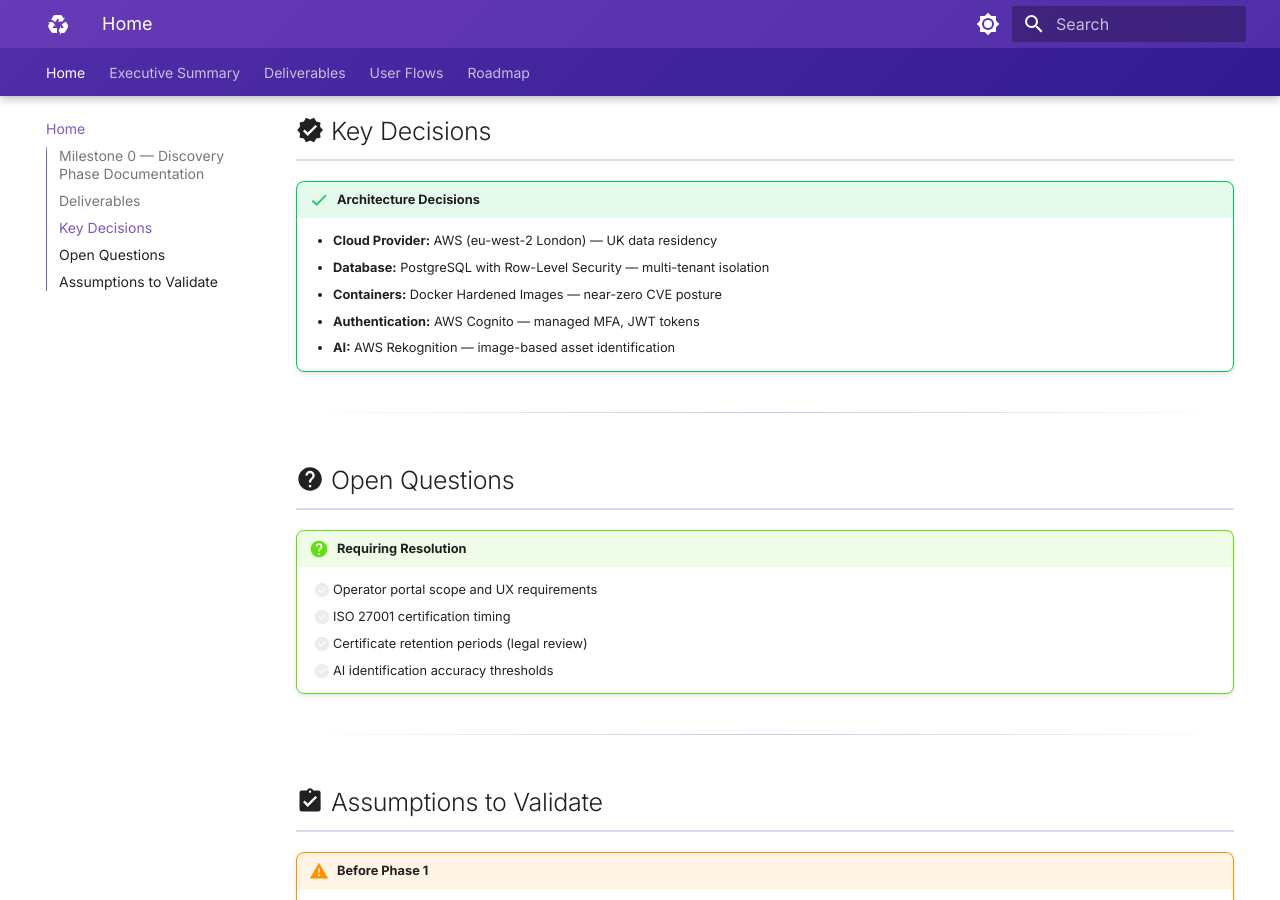
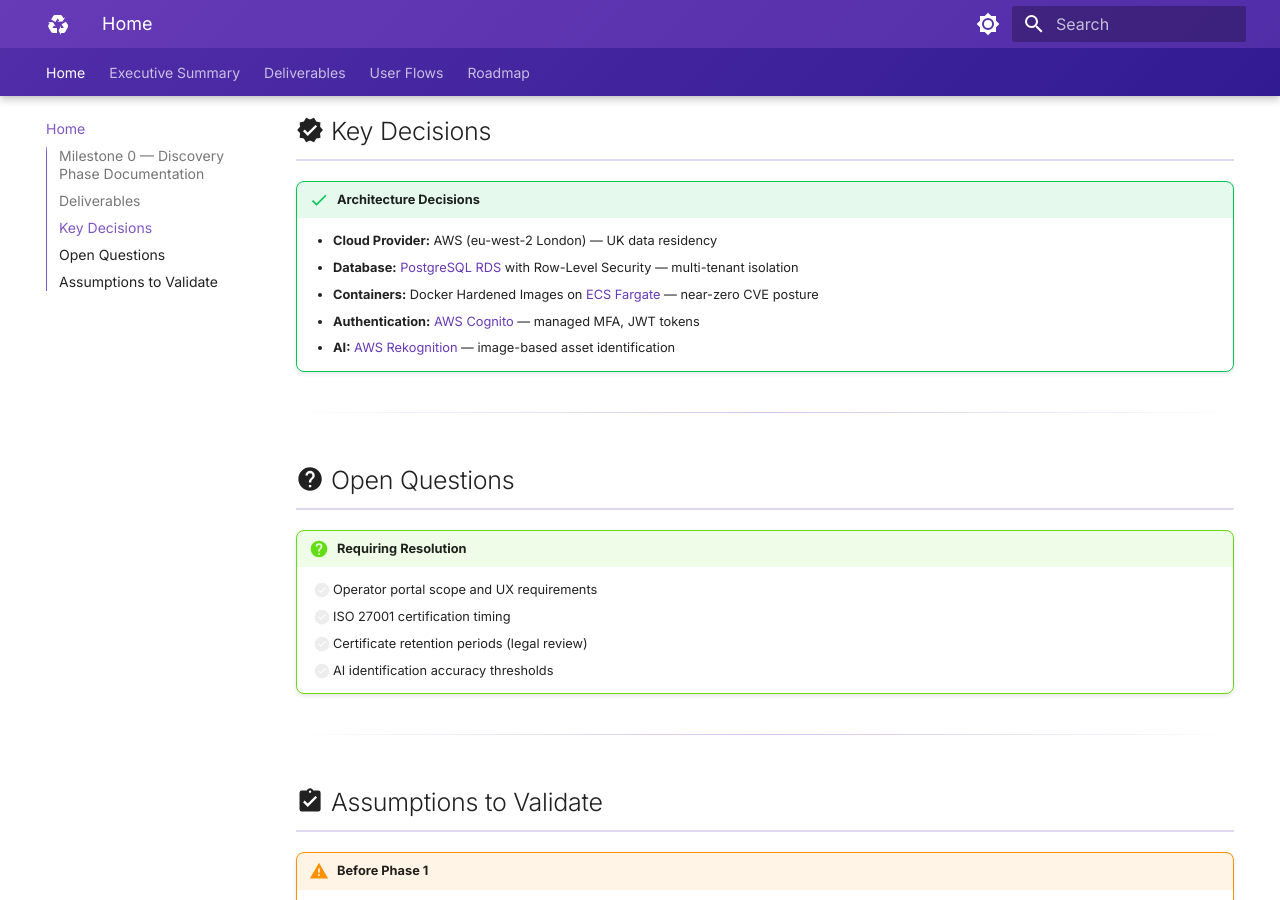
Before and after one commit to nugehs/ai-reclaim-m0, an MkDocs documentation site: the page built from docs/index.md, in a window 1280 px wide and 900 px high, scrolled down 1153 px. Built offline with MkDocs 1.6.1 and Material for MkDocs 9.7.7, drawn with Linux system fonts in a browser that asks for light colours; emoji names are drawn with the system emoji font.

Commit message:
Add AWS service hyperlinks to documentation
Added clickable links to official AWS documentation for all services mentioned:
- S3, CloudFront, WAF, ECS Fargate, ECR, Cognito
- RDS PostgreSQL, ElastiCache Redis, Rekognition
- KMS, CloudTrail, Aurora Serverless, AWS Config, ALB

Updated in:
- docs/01-system-architecture/README.md
- docs/index.md

Co-Authored-By: Claude Opus 4.5 <noreply@anthropic.com>

```diff
--- a/docs/index.md
+++ b/docs/index.md
@@ -35,10 +35,10 @@
 
 !!! success "Architecture Decisions"
     - **Cloud Provider:** AWS (eu-west-2 London) — UK data residency
-    - **Database:** PostgreSQL with Row-Level Security — multi-tenant isolation
-    - **Containers:** Docker Hardened Images — near-zero CVE posture
-    - **Authentication:** AWS Cognito — managed MFA, JWT tokens
-    - **AI:** AWS Rekognition — image-based asset identification
+    - **Database:** [PostgreSQL RDS](https://aws.amazon.com/rds/postgresql/) with Row-Level Security — multi-tenant isolation
+    - **Containers:** Docker Hardened Images on [ECS Fargate](https://aws.amazon.com/fargate/) — near-zero CVE posture
+    - **Authentication:** [AWS Cognito](https://aws.amazon.com/cognito/) — managed MFA, JWT tokens
+    - **AI:** [AWS Rekognition](https://aws.amazon.com/rekognition/) — image-based asset identification
 
 ---
 
```
Also changed, not shown: docs/01-system-architecture/README.md (+24 -24 lines).
